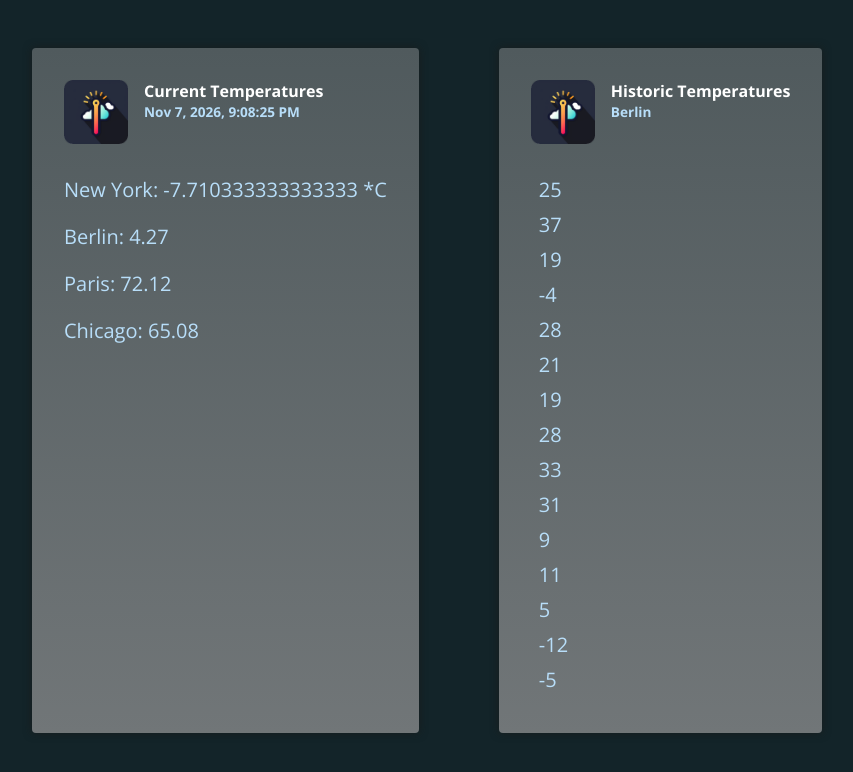
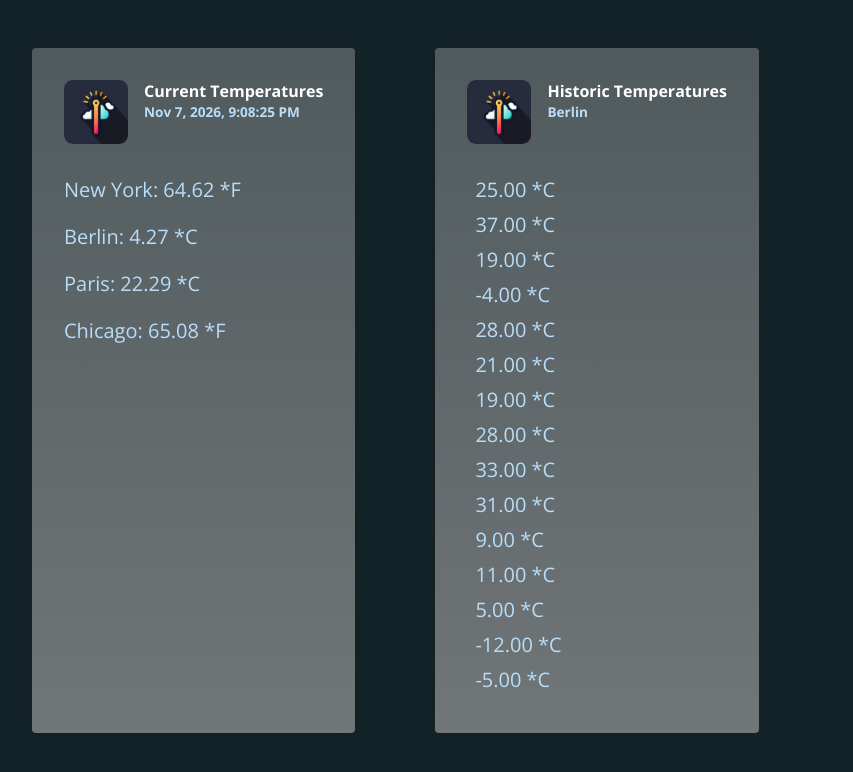
Before and after one commit to L1ndseyHerman/temperature-app, an Angular app: page / in a window 1280 px wide. Shown: the top 772 px of the page, without its empty margins (168-1021 px from the left). Built offline with nearby package versions, Linux system fonts and the light colour scheme.

Commit message:
Caught up thru vid 170: Chaining Pipes & Being Aware of Limitations

```diff
--- a/src/app/app.component.html
+++ b/src/app/app.component.html
@@ -7,10 +7,13 @@
         <p>{{ currentDate | date: "medium" }}</p>
       </div>
     </header>
-    <p>New York: {{ currentTemperaturs.newYork | temp: "fah" : "cel" }}</p>
-    <p>Berlin: {{ currentTemperaturs.berlin | number: "1.1-2" }}</p>
-    <p>Paris: {{ currentTemperaturs.paris | number: "1.1-2" }}</p>
-    <p>Chicago: {{ currentTemperaturs.chicago | number: "1.1-2" }}</p>
+    <p>
+      New York:
+      {{ currentTemperaturs.newYork | temp: "cel" : "fah" }}
+    </p>
+    <p>Berlin: {{ currentTemperaturs.berlin | temp: "cel" }}</p>
+    <p>Paris: {{ currentTemperaturs.paris | temp: "fah" : "cel" }}</p>
+    <p>Chicago: {{ currentTemperaturs.chicago | temp: "fah" }}</p>
   </article>
 
   <article class="temperatures">
@@ -23,7 +26,7 @@
     </header>
     <ul>
       @for (temperature of historicTemperatures; track temperature) {
-        <li (click)="onReset($index)">{{ temperature }}</li>
+        <li (click)="onReset($index)">{{ temperature | temp: "cel" }}</li>
       }
     </ul>
   </article>
--- a/src/app/temperature.pipe.ts
+++ b/src/app/temperature.pipe.ts
@@ -6,10 +6,14 @@ import { Pipe, PipeTransform } from '@angular/core';
 })
 export class TemperaturePipe implements PipeTransform {
   transform(
-    value: string | number,
+    value: string | number | null,
     inputType: 'cel' | 'fah',
     outputType?: 'cel' | 'fah',
   ) {
+    if (!value) {
+      return value;
+    }
+
     let val: number;
 
     if (typeof value === 'string') {
@@ -37,6 +41,6 @@ export class TemperaturePipe implements PipeTransform {
       symbol = outputType === 'cel' ? '*C' : '*F';
     }
 
-    return `${outputTemp} ${symbol}`;
+    return `${outputTemp.toFixed(2)} ${symbol}`;
   }
 }
```
